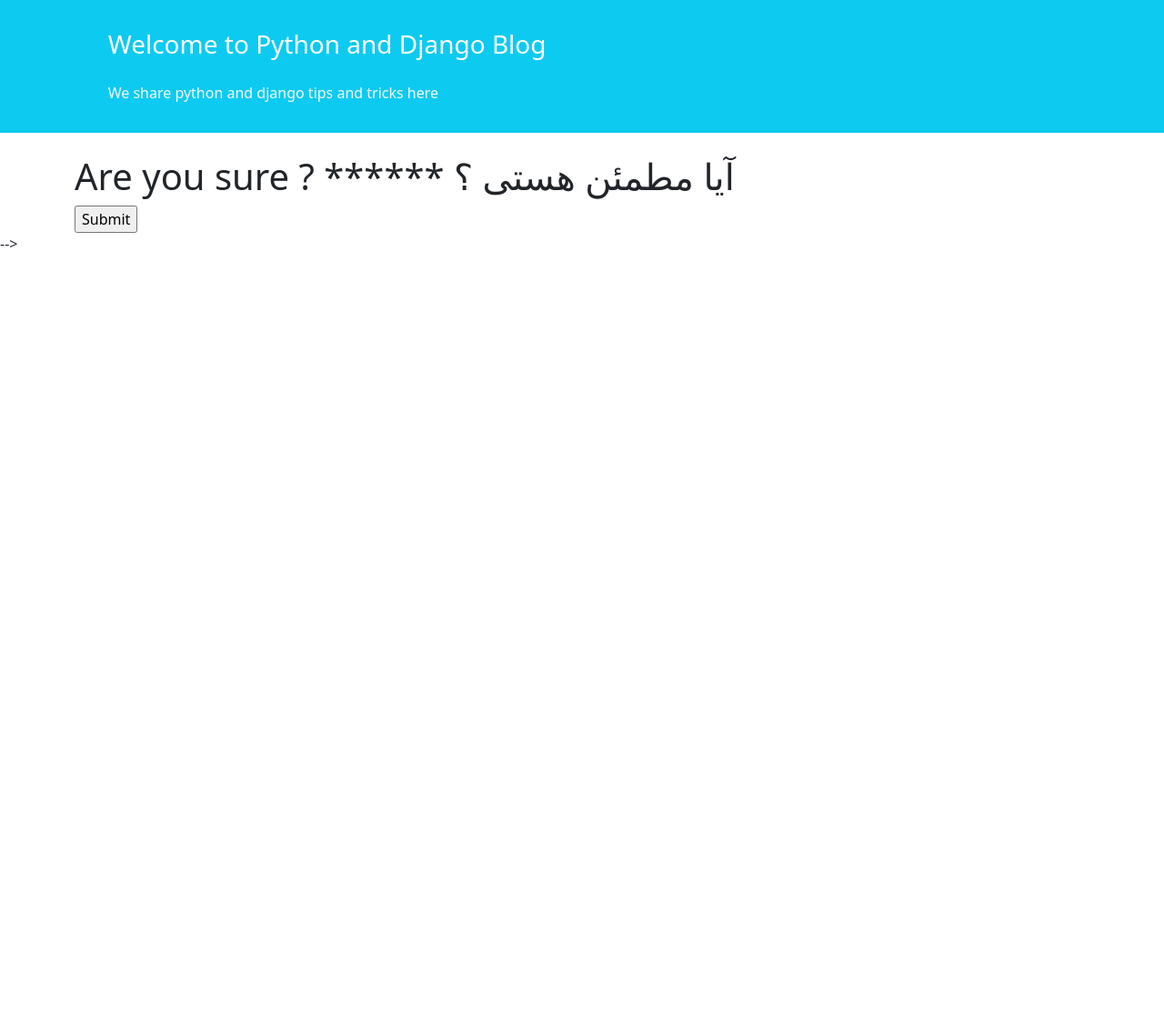
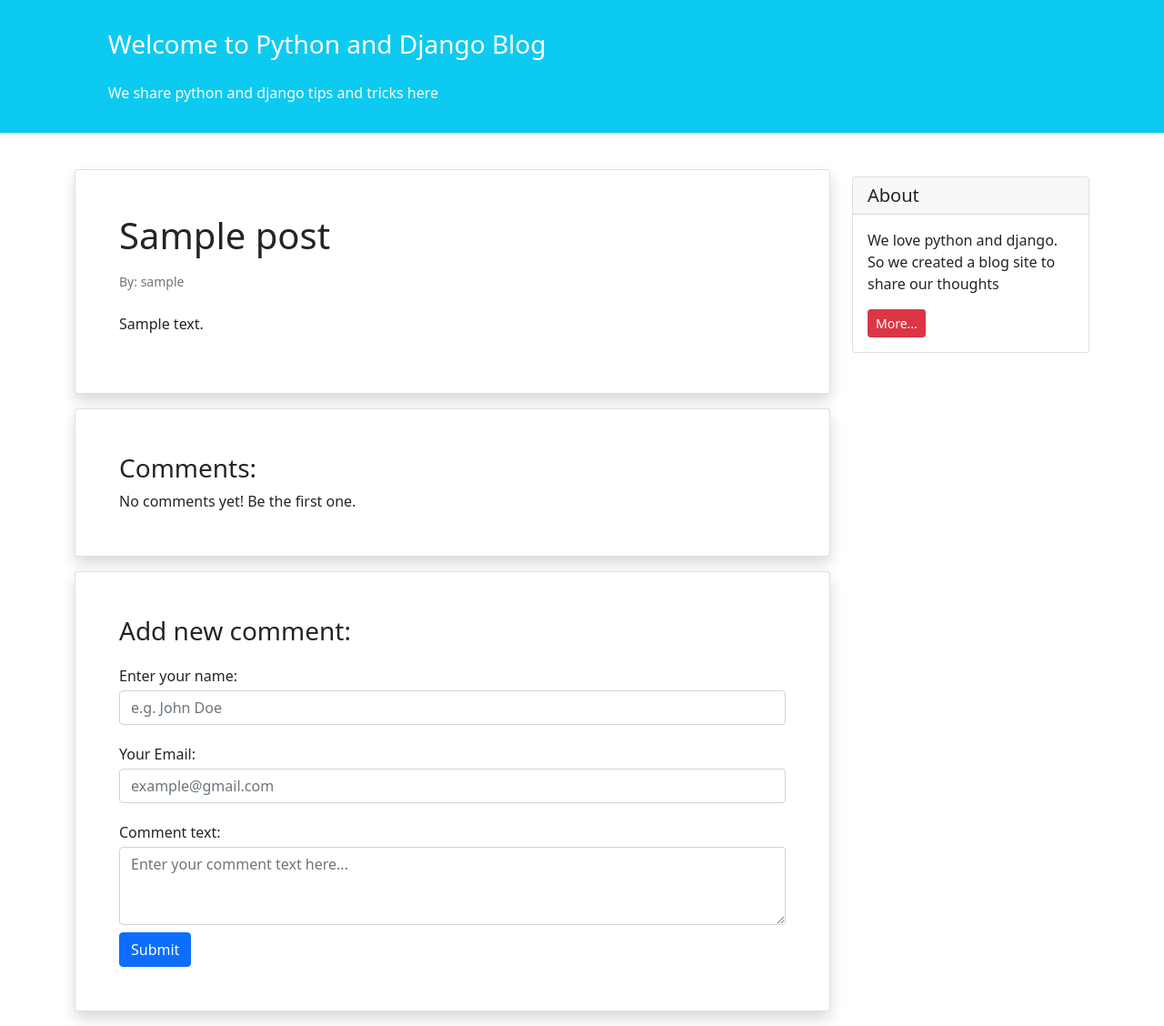
Before and after one commit to sinalalebakhsh/The_first_secure_site_TFSS_1, a Django app: page /blog/1/ in a window 1280 px wide. Shown: the part 56-1184 px from the top of the page at 91% size. Before the commit the page ends 328 px from the top, so only its background shows below. Run offline with Django 4.2, Linux system fonts and the light colour scheme; tables that the repository leaves empty hold one stand-in row (values such as "Sample post").

Commit message:
past debuging

```diff
--- a/blog/templates/blog/post_detail.html
+++ b/blog/templates/blog/post_detail.html
@@ -1,21 +1,72 @@
 {% extends '_base.html' %}
 
-
-{% block title %}Delete Post{% endblock %}
-
+{% block title %}{{ post.title }}{% endblock %}
 
 
 {% block contain %}
+    <div class="container mt-4">
+        <div class="row">
+            <div class="col-9">
 
-<div class="container mt-4">
-    <div class="row">
-       <h1> Are you sure ? ******  آیا مطمئن هستی ؟ </h1>
-        <form action="">
-            <input type="submit">
-        </form>
+                <div class="card shadow my-3 p-5">
+                    <h1>{{ post.title }}</h1>
+                    <p class="small text-muted mt-2">By: {{ post.author }}</p>
+                    <p class="mt-2">{{ post.text }}</p>
+                </div>
 
+                <div class="card shadow my-3 p-5">
+                    <h3>Comments:</h3>
+                    No comments yet! Be the first one.
+                </div>
+
+                <div class="card shadow my-3 p-5">
+                    <h3>Add new comment:</h3>
+                    <form method="POST">
+                        <div class="form-group py-2">
+                            <label class="py-1" for="author_name">Enter your name:</label>
+                            <input type="text" class="form-control" placeholder="e.g. John Doe" name="author_name">
+                        </div>
+                        <div class="form-group py-2">
+                            <label class="py-1" for="email">Your Email:</label>
+                            <input type="email" class="form-control" placeholder="example@gmail.com" name="email">
+                        </div>
+                        <div class="form-group py-2">
+                            <label class="py-1" for="comment_text">Comment text:</label>
+                            <textarea class="form-control" name="text" rows="3"
+                                      placeholder="Enter your comment text here..."></textarea>
+                        </div>
+                        <button type="submit" class="btn btn-primary">Submit</button>
+                    </form>
+                </div>
+            </div>
+            <div class="col-3">
+
+                <div class="card my-4">
+                    <h5 class="card-header">About</h5>
+                    <div class="card-body">
+                        <p class="card-text">We love python and django. So we created a blog site to share our
+                            thoughts</p>
+                        <a href="#"
+                           class="btn btn-sm btn-danger">
+                            More...
+                        </a>
+                    </div>
+                </div>
+
+            </div>
+        </div>
     </div>
-</div>
--->
 
-{% endblock contain %}
+    <!-- Optional JavaScript; choose one of the two! -->
+
+    <!-- Option 1: Bootstrap Bundle with Popper -->
+    <script src="https://cdn.jsdelivr.net/npm/bootstrap@5.1.3/dist/js/bootstrap.bundle.min.js"
+            integrity="sha384-ka7Sk0Gln4gmtz2MlQnikT1wXgYsOg+OMhuP+IlRH9sENBO0LRn5q+8nbTov4+1p"
+            crossorigin="anonymous"></script>
+
+    <!-- Option 2: Separate Popper and Bootstrap JS -->
+    <!--
+    <script src="https://cdn.jsdelivr.net/npm/@popperjs/core@2.10.2/dist/umd/popper.min.js" integrity="sha384-7+zCNj/IqJ95wo16oMtfsKbZ9ccEh31eOz1HGyDuCQ6wgnyJNSYdrPa03rtR1zdB" crossorigin="anonymous"></script>
+    <script src="https://cdn.jsdelivr.net/npm/bootstrap@5.1.3/dist/js/bootstrap.min.js" integrity="sha384-QJHtvGhmr9XOIpI6YVutG+2QOK9T+ZnN4kzFN1RtK3zEFEIsxhlmWl5/YESvpZ13" crossorigin="anonymous"></script>
+    -->
+{% endblock %}
```
Also changed, not shown: blog/templates/blog/post_delete.html (+21 -0 lines).
